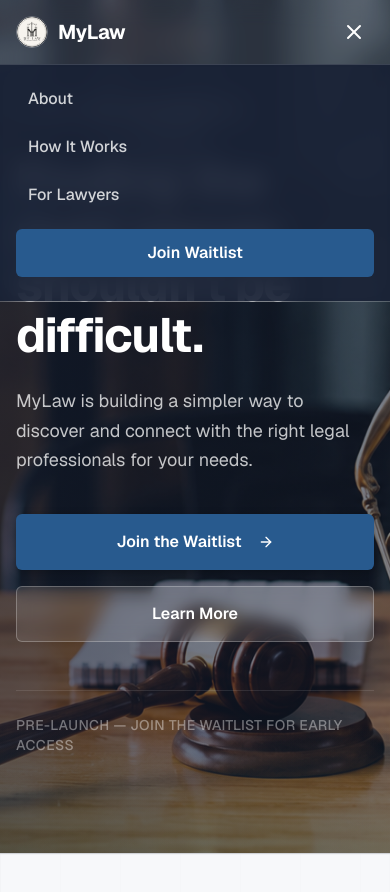
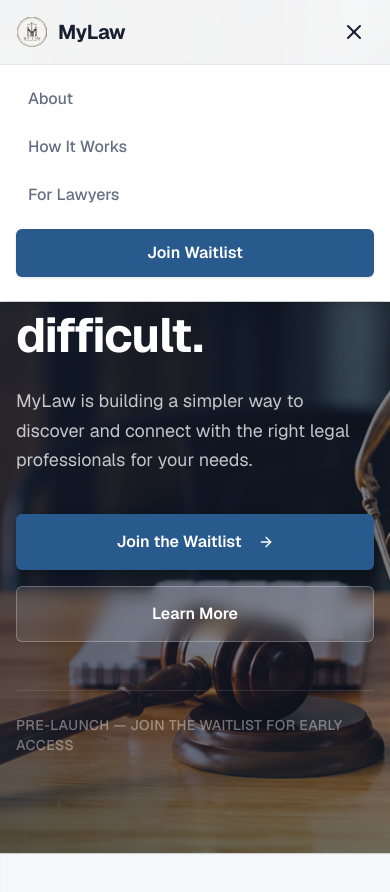
Before and after one commit to imnottaken/MyLaw, a Next.js app: page / in a window 390 px wide. Both pictures are taken after a click on the button "Open menu". Shown: the top 892 px of the page. Built offline with nearby package versions, Linux system fonts and the light colour scheme.

Commit message:
Fix navbar mobile drawer state and hydration bugs

```diff
--- a/src/components/Navbar.tsx
+++ b/src/components/Navbar.tsx
@@ -12,17 +12,20 @@
   useEffect(() => {
     const onScroll = () => setScrolled(window.scrollY > 60);
     window.addEventListener("scroll", onScroll, { passive: true });
+    // Check initial scroll position on mount
+    onScroll();
     return () => window.removeEventListener("scroll", onScroll);
   }, []);
 
-  const atTop = !scrolled;
+  // The navbar should be solid if we've scrolled down, OR if the mobile menu is open.
+  const isSolid = scrolled || isOpen;
 
   return (
     <header
       className={`fixed top-0 inset-x-0 z-50 transition-all duration-300 ${
-        atTop
+        !isSolid
           ? "bg-white/10 backdrop-blur-md border-b border-white/15"
-          : "bg-white/95 backdrop-blur-md border-b border-[#E6E8EC] shadow-[0_1px_3px_rgba(16,24,40,0.05)]"
+          : "bg-white/95 backdrop-blur-md border-b border-[#E6E8EC] shadow-sm"
       }`}
     >
       <div className="max-w-6xl mx-auto px-4 sm:px-6 lg:px-8">
@@ -32,6 +35,7 @@
           <div className="flex-shrink-0">
             <Link
               href="/"
+              onClick={() => setIsOpen(false)}
               className="flex items-center gap-2.5 hover:opacity-85 transition-opacity duration-150"
             >
               <Image
@@ -44,7 +48,7 @@
               />
               <span
                 className={`text-xl font-bold tracking-tight transition-colors duration-300 ${
-                  atTop ? "text-white" : "text-[#172033]"
+                  !isSolid ? "text-white" : "text-[#172033]"
                 }`}
               >
                 MyLaw
@@ -61,7 +65,7 @@
                   key={href}
                   href={href}
                   className={`text-sm font-medium transition-colors duration-150 ${
-                    atTop
+                    !isSolid
                       ? "text-white/80 hover:text-white"
                       : "text-[#667085] hover:text-[#172033]"
                   }`}
@@ -84,7 +88,7 @@
               type="button"
               onClick={() => setIsOpen(!isOpen)}
               className={`inline-flex items-center justify-center p-2 rounded-[6px] focus:outline-none transition-colors ${
-                atTop
+                !isSolid
                   ? "text-white hover:bg-white/10"
                   : "text-[#172033] hover:text-[#285A8E] hover:bg-[#F7F8FA]"
               }`}
@@ -99,7 +103,7 @@
 
       {/* Mobile Menu Drawer */}
       {isOpen && (
-        <div className="md:hidden border-t border-white/15 bg-[#172033]/90 backdrop-blur-md px-4 pt-3 pb-6 sm:px-6">
+        <div className="md:hidden border-t border-[#E6E8EC] bg-white px-4 pt-3 pb-6 sm:px-6 shadow-lg relative z-40">
           <div className="flex flex-col space-y-1">
             {[
               { href: "/#about", label: "About" },
@@ -110,7 +114,7 @@
                 key={href}
                 href={href}
                 onClick={() => setIsOpen(false)}
-                className="px-3 py-2.5 rounded-[6px] text-base font-medium text-white/80 hover:text-white hover:bg-white/10 transition-colors"
+                className="px-3 py-2.5 rounded-[6px] text-base font-medium text-[#667085] hover:text-[#172033] hover:bg-[#F7F8FA] transition-colors"
               >
                 {label}
               </Link>
@@ -119,7 +123,7 @@
               <Link
                 href="/waitlist"
                 onClick={() => setIsOpen(false)}
-                className="flex w-full items-center justify-center px-4 py-3 text-base font-semibold text-white bg-[#285A8E] hover:bg-[#1e4670] rounded-[6px] transition-all duration-200 cursor-pointer"
+                className="flex w-full items-center justify-center px-4 py-3 text-base font-semibold text-white bg-[#285A8E] hover:bg-[#1e4670] rounded-[6px] shadow-sm transition-all duration-200 cursor-pointer"
               >
                 Join Waitlist
               </Link>
```
